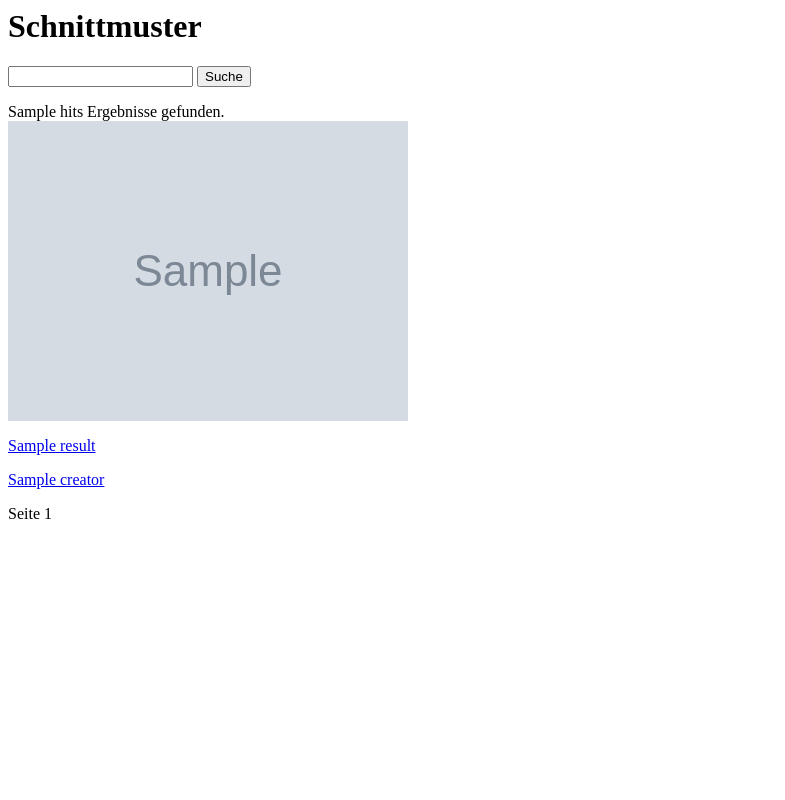
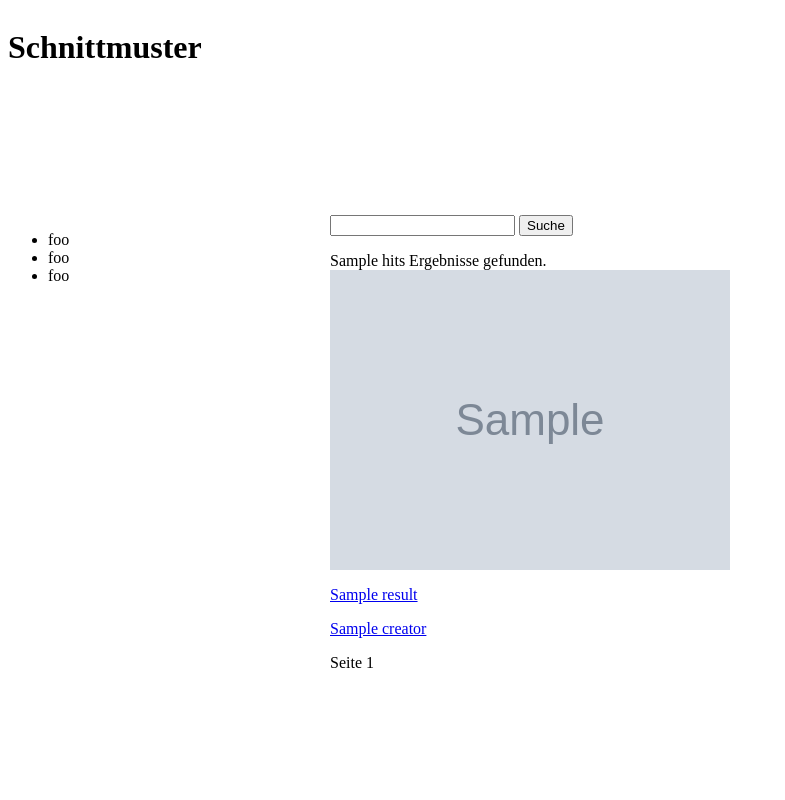
Before and after one commit to Bustel/saverist, a Flask app: template templates/index.html in a window 1280 px wide. Shown: the whole page, without its empty margins (0-785 px from the left). Run offline with Flask 3, Linux system fonts and the light colour scheme; the template is opened without the code that fills it: most values are stand-ins (such as "Sample title", 1, 10 or a date in 2020); grey boxes marked "Sample" are stand-in pictures.

Commit message:
facets and grid layout

```diff
--- a/app.py
+++ b/app.py
@@ -76,12 +76,28 @@
 
     if query is None or query == "":
         query = "*:*"
-    res = solr.search(q=query, start=start, rows=rows)
+
+    try:
+        params = {
+            "start": start,
+            "rows": rows,
+            "facet": True,
+            "facet.field": "_creator_",
+        }
+        res = solr.search(q=query,**params)
+        hits = res.hits
+        print(res.facets)
+    except pysolr.SolrError as e:
+        print(e)
+        res = []
+        hits = 0
+
     return render_template("index.html",
                            results=res,
+                           hits=hits,
                            query=query if query !="*:*" else "",
                            page=page,
-                           rows=rows
+                           rows=rows,
                           )
 
 if __name__ == '__main__':
--- a/templates/index.html
+++ b/templates/index.html
@@ -1,23 +1,52 @@
 <html>
     <head>
 <style>
+body {
+    display: grid;
+    gap: 0.5em;
+}
+
+@media (min-width: 45em){
+body {
+        grid-template-columns: 1fr 3fr;
+        grid-template-rows: auto
+    }
+}
+
+header {
+    grid-column: 1 / -1;
+}
+
 div.pattern-container {
-    display: grid;
-    gap: 50px 100px;
-    grid-template-columns: 20% 20% 20% 20%
+    display: flex;
+    flex-wrap: wrap;
+    gap: 1em;
+}
+.pattern {
+    width: 20em;
 }
 </style>
     </head>
     <body>
+        <header>
             <h1>Schnittmuster</h1>
+        </header>
+        <div class="nav">
+            <ul>
+            <li>foo</li>
+            <li>foo</li>
+            <li>foo</li>
+            </ul>
+        </div>
+        <div class="main">
             <form action="/" method="GET">
                 <input name="q" value="{{ query }}"/>
                 <input type="submit" value="Suche"/>
             </form>
-        <div>{{ results.hits }} Ergebnisse gefunden.</div>
+            <div>{{ hits }} Ergebnisse gefunden.</div>
             <div class="pattern-container">
             {% for r in results %}
-            <div>
+                <div class=pattern>
                 <a href="{{ url_for('pattern', pattern=r['path']) }}">
                 <img src="{{ url_for('image', pattern=r['path'], fname=r['thumbnail']) }}">
                 <p>{{r['title']}}</p>
@@ -31,10 +60,10 @@
                     <a href={{ url_for("index", query=query, page=page-1, rows=rows) }}><</a>
                     {% endif %}
                     <span>Seite {{ page }}</span>
-        {% if results.hits > page * rows %}
+                    {% if hits > page * rows %}
                     <a href={{ url_for("index", query=query, page=page+1, rows=rows) }}>></a>
                     {% endif %}
             </div>
-
+        </div>
     </body>
 </html>
```
Also changed, not shown: init-solr.py (+12 -0 lines). Lines whose indentation alone changed are shown as unchanged.
